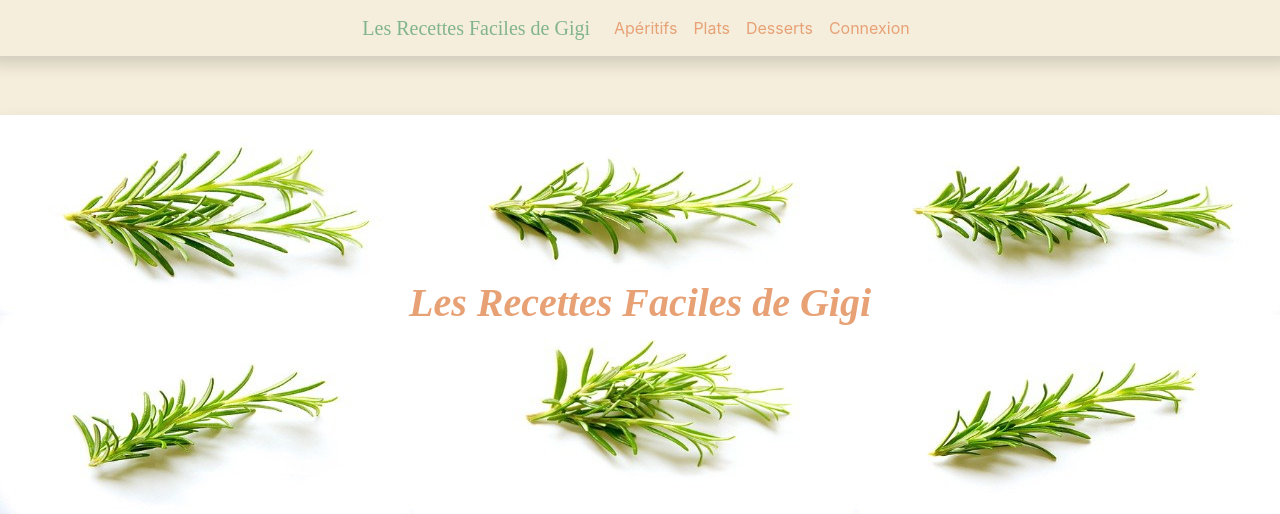
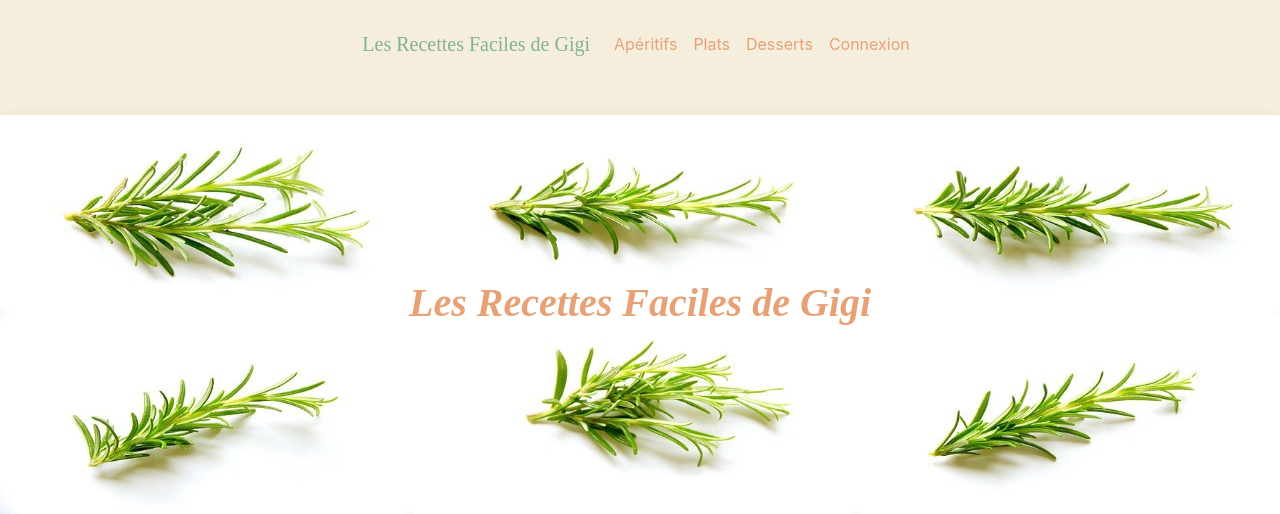
Before and after one commit to PierricM380/RecettesFaciles_Symfony_App, a Symfony app: template templates/pages/home.html.twig in a window 1280 px wide. Shown: the top 514 px of the page. Run offline with Twig, Linux system fonts and the light colour scheme; the template is opened without the code that fills it, so the values that code supplies are empty; some libraries are stand-ins or nearby versions; some web fonts are replaced.

Commit message:
padding top nav .container-fluid block

```diff
--- a/templates/partials/_nav.html.twig
+++ b/templates/partials/_nav.html.twig
@@ -1,5 +1,5 @@
-<nav class="row navbar navbar-expand-lg navbar-light shadow fixed-top">
-	<div class="container-fluid">
+<nav class="row navbar navbar-expand-lg navbar-light fixed-top">
+	<div class="container-fluid pt-3">
 		<!-- Navbar button at lg breakpoint -->
 		<button class="navbar-toggler mx-4" type="button" data-bs-toggle="collapse" data-bs-target="#navbarSupportedContent" aria-controls="navbarSupportedContent" aria-expanded="false" aria-label="Toggle navigation">
 			<i class="fas fa-bars"></i>
```
